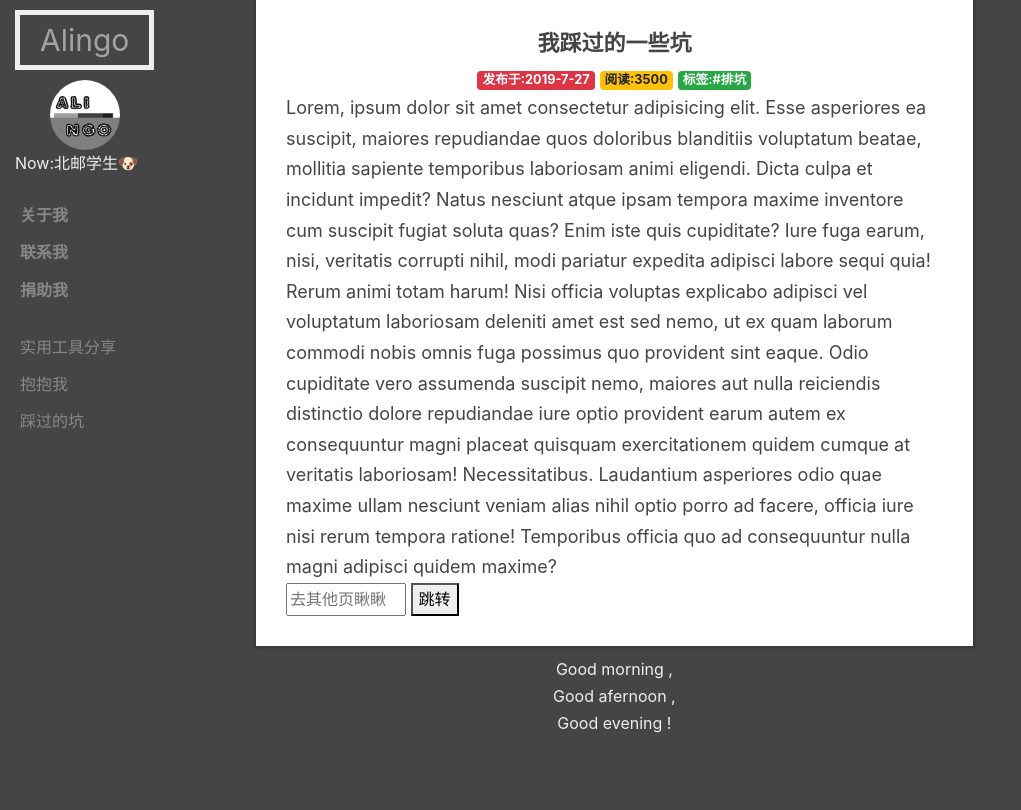
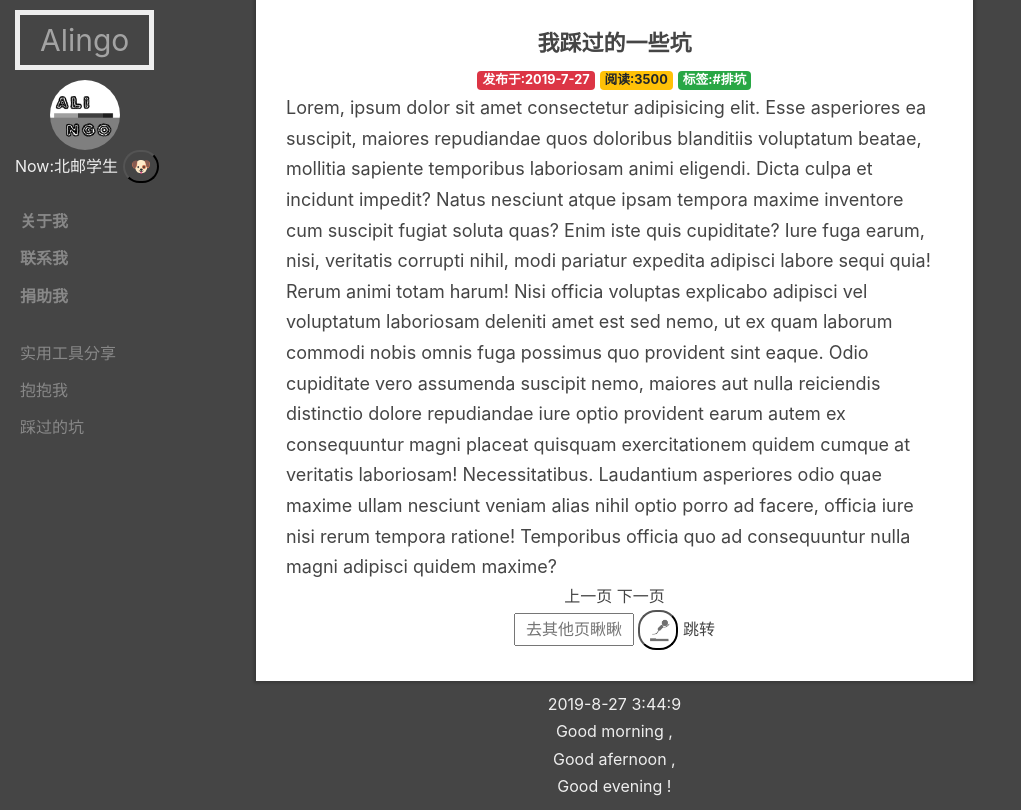
Before and after one commit to Alingo2/MyBlog, a plain HTML site: page article.html in a window 1280 px wide. Shown: the whole page, without its empty margins (0-1021 px from the left). Drawn offline with nearby package versions, Linux system fonts and the light colour scheme.

Commit message:
version1.1

```diff
--- a/CSS/main.css
+++ b/CSS/main.css
@@ -150,16 +150,19 @@ footer
 #jump
 {
     width: 120px;
+    text-align: center;
 }
 
-.pager > a
+.pager > a,
+.pager > label
 {
     color:#444;
     transition: color 400ms;
 }
 
 .pager a:hover,
-.content a:hover
+.content a:hover,
+.pager > label:hover
 {
     color: #333;
     font-weight: 700;
@@ -191,3 +194,29 @@ footer
 {
     font-size: 18px;
 }
+
+.active
+{
+    color: #eee !important;
+}
+
+#logo-actives
+{
+    color:#fff;
+    text-decoration: underline;
+}
+
+#trigger{
+    background-color: #454545;
+    border-radius: 17px;
+}
+
+#jump-trigger{
+    background-color: #fff;
+    border-radius: 18px;
+    width: 40px;
+    height: 40px;
+}
+.nobigger{
+    max-width: 110%;
+}
--- a/article.html
+++ b/article.html
@@ -22,7 +22,11 @@
                 <img src="img/portait.png" alt="图挂了💀">
             </div>
             </abbr>
-            <div class="intro">Now:北邮学生🐶</div>
+            <div class="intro">Now:北邮学生
+                    <button id='trigger'>
+                        🐶
+                    </button>
+            </div>
         </div>
         <div class="nav">
             <a href="aboutMe.html" class="item">关于我</a>
@@ -51,11 +55,21 @@
                 Odio cupiditate vero assumenda suscipit nemo, maiores aut nulla reiciendis distinctio dolore repudiandae iure optio provident earum autem ex consequuntur magni placeat quisquam exercitationem quidem cumque at veritatis laboriosam! Necessitatibus.
                 Laudantium asperiores odio quae maxime ullam nesciunt veniam alias nihil optio porro ad facere, officia iure nisi rerum tempora ratione! Temporibus officia quo ad consequuntur nulla magni adipisci quidem maxime?
                 </div>
-                <input id="jump" type="text" placeholder="去其他页瞅瞅">
-                <button>跳转</button>
+                <ul class="pager">
+                        <a href="#">上一页</a>
+                        <a href="#">下一页</a>
+                    </ul>
+                <div class="pager">
+                    <input id="jump" type="text" placeholder="去其他页瞅瞅">
+                    <button id="jump-trigger">
+                        <img class="nobigger" src="img/jump.png" alt="图挂了💀">
+                    </button>
+                    <label for="jump-trigger">跳转</label>
+                </div>
             </div>
         </div>
         <footer>
+            <div id="show"></div>
             <div>
                 Good morning ,
             </div>
@@ -67,5 +81,7 @@
             </div>
         </footer>
     </div>
+    <script src="https://cdn.bootcss.com/jquery/3.4.1/jquery.js"></script>
+    <script src="main.js"></script>
 </body>
 </html>
--- /dev/null
+++ b/main.js
@@ -0,0 +1,21 @@
+var trigger = $('#trigger');
+var por = $('.portrait');
+trigger.on('click',
+    function(){
+        if(por.is(':visible'))
+            por.slideUp();
+        else
+            por.slideDown();
+    })
+
+    window.onload = function() {
+        var show = document.getElementById("show");
+        setInterval(function() {
+        var time = new Date();   // 程序计时的月从0开始取值后+1
+        var m = time.getMonth() + 1;
+        var t = time.getFullYear() + "-" + m + "-"
+        + time.getDate() + " " + time.getHours() + ":"
+        + time.getMinutes() + ":" + time.getSeconds();
+        show.innerHTML = t;
+        }, 1000);
+        };
```
Also changed, not shown: aboutMe.html (+9 -2 lines), contact.html (+10 -2 lines), index.html (+16 -2 lines), share.html (+10 -2 lines), img/jump.png (added).
